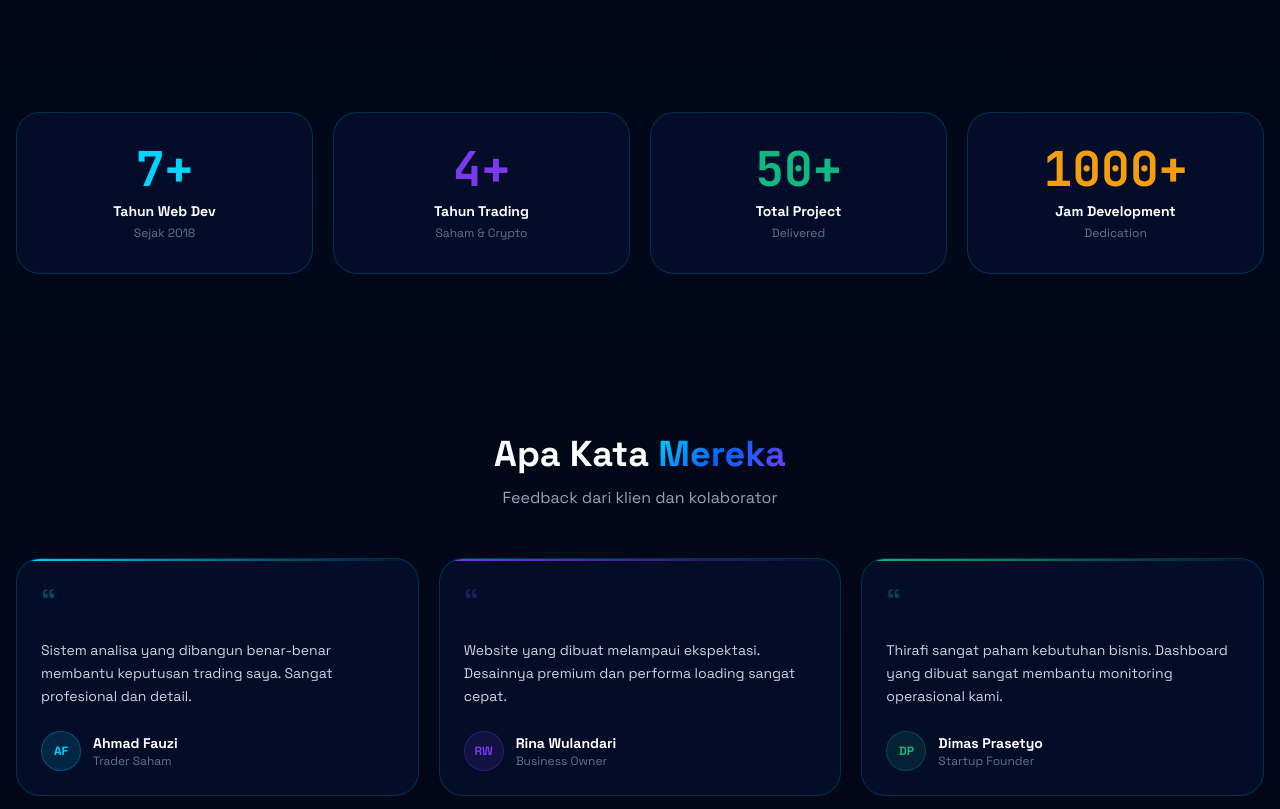
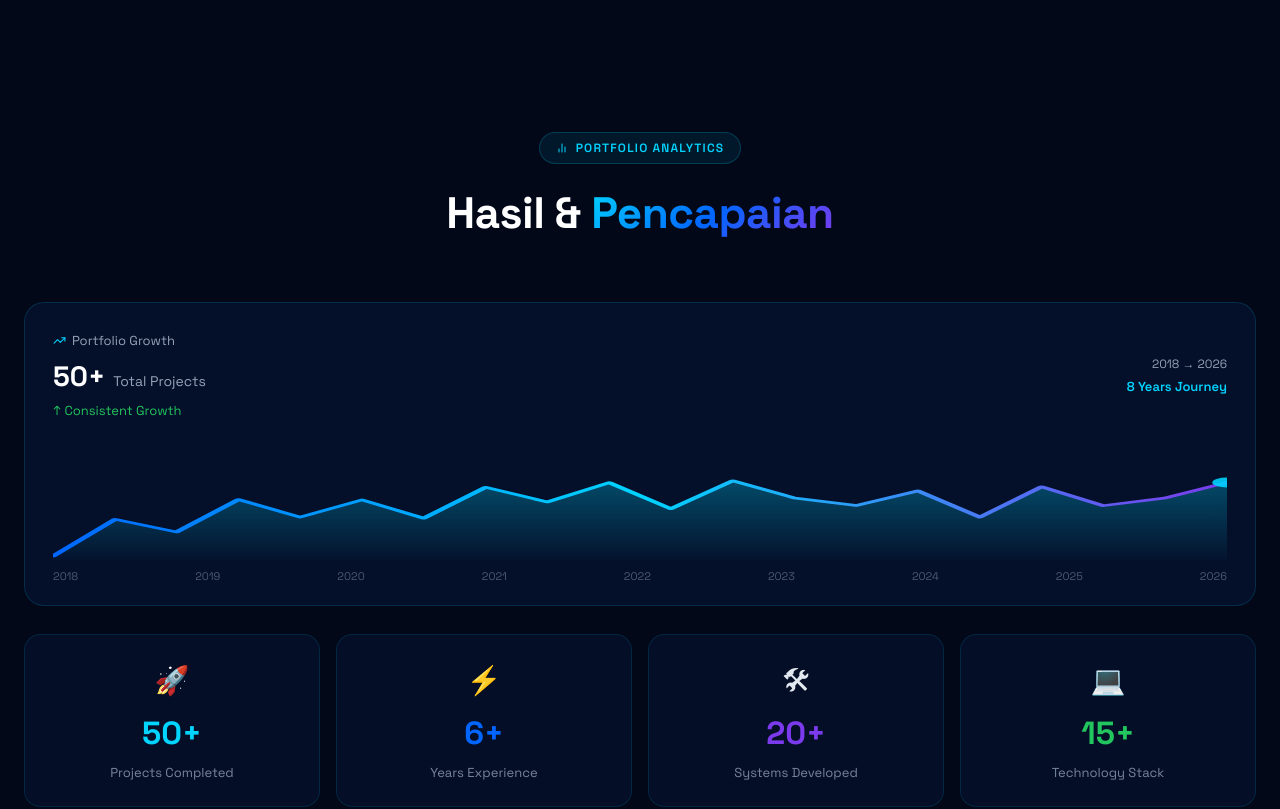
Before and after one commit to pediaboy/portofoliothoriq, a Next.js app: page / in a window 1280 px wide. Shown: the part 1820-2629 px from the top of the page. Built offline with nearby package versions, Linux system fonts and the light colour scheme.

Commit message:
redesign: premium dark blue SaaS portfolio UI

```diff
--- a/app/sections/StatsSection.tsx
+++ b/app/sections/StatsSection.tsx
@@ -1,97 +1,154 @@
 'use client'
-import { useRef, useEffect, useState } from 'react'
-import { motion, useInView } from 'framer-motion'
+import { useEffect, useRef, useState } from 'react'
+import { BarChart2, TrendingUp } from 'lucide-react'
 
-function Counter({ end, suffix, duration = 2000 }: { end: number; suffix: string; duration?: number }) {
+function useReveal() {
+  const ref = useRef<HTMLDivElement>(null)
+  const [visible, setVisible] = useState(false)
+  useEffect(() => {
+    const obs = new IntersectionObserver(([e]) => { if (e.isIntersecting) { setVisible(true); obs.disconnect() } }, { threshold: 0.1 })
+    if (ref.current) obs.observe(ref.current)
+    return () => obs.disconnect()
+  }, [])
+  return { ref, visible }
+}
+
+function Counter({ target, suffix = '', duration = 1800 }: { target: number, suffix?: string, duration?: number }) {
   const [count, setCount] = useState(0)
-  const ref = useRef(null)
-  const inView = useInView(ref, { once: true, amount: 0.3 })
+  const { ref, visible } = useReveal()
+  const started = useRef(false)
   useEffect(() => {
-    if (!inView) return
-    const startTime = Date.now()
-    const animate = () => {
-      const elapsed = Date.now() - startTime
-      const progress = Math.min(elapsed / duration, 1)
-      const eased = 1 - Math.pow(1 - progress, 3)
-      setCount(Math.floor(eased * end))
-      if (progress < 1) requestAnimationFrame(animate)
+    if (visible && !started.current) {
+      started.current = true
+      const start = Date.now()
+      const step = () => {
+        const elapsed = Date.now() - start
+        const progress = Math.min(elapsed / duration, 1)
+        const eased = 1 - Math.pow(1 - progress, 3)
+        setCount(Math.round(eased * target))
+        if (progress < 1) requestAnimationFrame(step)
+      }
+      requestAnimationFrame(step)
     }
-    requestAnimationFrame(animate)
-  }, [inView, end, duration])
+  }, [visible])
   return <span ref={ref}>{count}{suffix}</span>
 }
 
-const stats = [
-  { value: 7, suffix: '+', label: 'Tahun Web Dev', desc: 'Sejak 2018', color: '#00d4ff' },
-  { value: 4, suffix: '+', label: 'Tahun Trading', desc: 'Saham & Crypto', color: '#7c3aed' },
-  { value: 50, suffix: '+', label: 'Total Project', desc: 'Delivered', color: '#10b981' },
-  { value: 1000, suffix: '+', label: 'Jam Development', desc: 'Dedication', color: '#f59e0b' },
-]
+// Animated SVG chart (dummy, no API)
+function AnimatedChart() {
+  const [phase, setPhase] = useState(0)
+  useEffect(() => {
+    const id = setInterval(() => setPhase(p => (p + 1) % 100), 80)
+    return () => clearInterval(id)
+  }, [])
 
-const testimonials = [
-  { name: 'Ahmad Fauzi', role: 'Trader Saham', avatar: 'AF', text: 'Sistem analisa yang dibangun benar-benar membantu keputusan trading saya. Sangat profesional dan detail.', color: '#00d4ff' },
-  { name: 'Rina Wulandari', role: 'Business Owner', avatar: 'RW', text: 'Website yang dibuat melampaui ekspektasi. Desainnya premium dan performa loading sangat cepat.', color: '#7c3aed' },
-  { name: 'Dimas Prasetyo', role: 'Startup Founder', avatar: 'DP', text: 'Thirafi sangat paham kebutuhan bisnis. Dashboard yang dibuat sangat membantu monitoring operasional kami.', color: '#10b981' },
+  const basePoints = [10,45,30,60,40,55,35,65,50,70,45,75,60,55,72,48,80,62,70,85]
+  const w = 400, h = 120, n = basePoints.length
+  const pts = basePoints.map((y, i) => {
+    const wave = Math.sin((i / n + phase / 100) * Math.PI * 2) * 8
+    return { x: (i / (n-1)) * w, y: h - (y + wave) }
+  })
+  const d = pts.map((p, i) => `${i === 0 ? 'M' : 'L'}${p.x.toFixed(1)},${p.y.toFixed(1)}`).join(' ')
+  const area = `${d} L${w},${h} L0,${h} Z`
+
+  return (
+    <svg viewBox={`0 0 ${w} ${h}`} style={{ width: '100%', height: 120 }} preserveAspectRatio="none">
+      <defs>
+        <linearGradient id="chartGrad" x1="0" y1="0" x2="0" y2="1">
+          <stop offset="0%" stopColor="#00d4ff" stopOpacity="0.3" />
+          <stop offset="100%" stopColor="#00d4ff" stopOpacity="0.02" />
+        </linearGradient>
+        <linearGradient id="lineGrad" x1="0" y1="0" x2="1" y2="0">
+          <stop offset="0%" stopColor="#0066ff" />
+          <stop offset="50%" stopColor="#00d4ff" />
+          <stop offset="100%" stopColor="#7c3aed" />
+        </linearGradient>
+      </defs>
+      <path d={area} fill="url(#chartGrad)" />
+      <path d={d} fill="none" stroke="url(#lineGrad)" strokeWidth="2.5" strokeLinecap="round" strokeLinejoin="round" />
+      {/* Glowing dot at end */}
+      <circle cx={pts[pts.length-1].x} cy={pts[pts.length-1].y} r="5" fill="#00d4ff" opacity="0.9">
+        <animate attributeName="r" values="4;7;4" dur="2s" repeatCount="indefinite" />
+        <animate attributeName="opacity" values="0.9;0.4;0.9" dur="2s" repeatCount="indefinite" />
+      </circle>
+    </svg>
+  )
+}
+
+const statsData = [
+  { label: 'Projects Completed', val: 50, suffix: '+', icon: '🚀', color: '#00d4ff' },
+  { label: 'Years Experience', val: 6, suffix: '+', icon: '⚡', color: '#0066ff' },
+  { label: 'Systems Developed', val: 20, suffix: '+', icon: '🛠', color: '#7c3aed' },
+  { label: 'Technology Stack', val: 15, suffix: '+', icon: '💻', color: '#22c55e' },
 ]
 
 export default function StatsSection() {
+  const { ref, visible } = useReveal()
+
   return (
-    <>
-      <section className="relative py-20 overflow-hidden">
-        <div className="absolute inset-0 opacity-30"
-          style={{ background: 'linear-gradient(180deg, transparent, rgba(0,102,255,0.05), transparent)' }} />
-        <div className="max-w-7xl mx-auto px-4">
-          <div className="grid grid-cols-2 lg:grid-cols-4 gap-5">
-            {stats.map((stat, i) => (
-              <motion.div key={stat.label}
-                initial={{ opacity: 0, y: 30 }} whileInView={{ opacity: 1, y: 0 }}
-                viewport={{ once: true, amount: 0.3 }} transition={{ duration: 0.6, delay: i * 0.1 }}
-                className="glass-strong rounded-3xl p-6 sm:p-8 text-center neon-border hover:scale-105 transition-transform duration-300">
-                <div className="text-4xl sm:text-5xl font-black mb-2"
-                  style={{ color: stat.color, fontFamily: 'JetBrains Mono, monospace' }}>
-                  <Counter end={stat.value} suffix={stat.suffix} />
-                </div>
-                <div className="font-bold text-white text-sm mb-1">{stat.label}</div>
-                <div className="text-xs text-slate-500">{stat.desc}</div>
-              </motion.div>
-            ))}
+    <section id="experience" ref={ref} style={{ padding: '100px 24px', position: 'relative' }}>
+      <div style={{ maxWidth: 1280, margin: '0 auto' }}>
+        <div style={{ textAlign: 'center', marginBottom: 56, opacity: visible ? 1 : 0, transform: visible ? 'none' : 'translateY(24px)', transition: 'all 0.7s ease' }}>
+          <div className="section-label" style={{ display: 'inline-flex', justifyContent: 'center' }}>
+            <BarChart2 size={12} /> Portfolio Analytics
+          </div>
+          <h2 style={{ fontSize: 'clamp(28px,4vw,44px)', fontWeight: 800, color: '#fff', letterSpacing: '-0.5px' }}>
+            Hasil & <span className="gradient-text">Pencapaian</span>
+          </h2>
+        </div>
+
+        {/* Chart card */}
+        <div style={{
+          background: 'rgba(7,20,51,0.65)', border: '1px solid rgba(0,212,255,0.15)',
+          borderRadius: 20, padding: '28px 28px 20px', backdropFilter: 'blur(24px)',
+          marginBottom: 28,
+          opacity: visible ? 1 : 0, transform: visible ? 'none' : 'translateY(20px)', transition: 'all 0.8s ease',
+        }}>
+          <div style={{ display: 'flex', justifyContent: 'space-between', alignItems: 'center', marginBottom: 20 }}>
+            <div>
+              <div style={{ fontSize: 13, color: '#94a3b8', marginBottom: 4, display: 'flex', alignItems: 'center', gap: 6 }}>
+                <TrendingUp size={13} color="#00d4ff" /> Portfolio Growth
+              </div>
+              <div style={{ fontSize: 28, fontWeight: 800, color: '#fff' }}>
+                <Counter target={50} suffix="+" />
+                <span style={{ fontSize: 14, color: '#94a3b8', fontWeight: 400, marginLeft: 8 }}>Total Projects</span>
+              </div>
+              <div style={{ fontSize: 13, color: '#22c55e', marginTop: 4 }}>↑ Consistent Growth</div>
+            </div>
+            <div style={{ textAlign: 'right' }}>
+              <div style={{ fontSize: 12, color: '#94a3b8', marginBottom: 4 }}>2018 → 2026</div>
+              <div style={{ fontSize: 13, color: '#00d4ff', fontWeight: 600 }}>8 Years Journey</div>
+            </div>
+          </div>
+          <AnimatedChart />
+          {/* X labels */}
+          <div style={{ display: 'flex', justifyContent: 'space-between', marginTop: 8, fontSize: 11, color: 'rgba(148,163,184,0.5)' }}>
+            {['2018','2019','2020','2021','2022','2023','2024','2025','2026'].map(y => <span key={y}>{y}</span>)}
           </div>
         </div>
-      </section>
-      <section className="relative py-20">
-        <div className="max-w-7xl mx-auto px-4">
-          <motion.div initial={{ opacity: 0, y: 30 }} whileInView={{ opacity: 1, y: 0 }}
-            viewport={{ once: true, amount: 0.3 }} className="text-center mb-12">
-            <h2 className="text-3xl sm:text-4xl font-black text-white mb-3">
-              Apa Kata <span className="gradient-text">Mereka</span>
-            </h2>
-            <p className="text-slate-400">Feedback dari klien dan kolaborator</p>
-          </motion.div>
-          <div className="grid grid-cols-1 md:grid-cols-3 gap-5">
-            {testimonials.map((t, i) => (
-              <motion.div key={t.name}
-                initial={{ opacity: 0, y: 30 }} whileInView={{ opacity: 1, y: 0 }}
-                viewport={{ once: true, amount: 0.2 }} transition={{ duration: 0.6, delay: i * 0.1 }}
-                className="glass-strong rounded-3xl p-6 neon-border relative overflow-hidden">
-                <div className="absolute top-0 left-0 w-full h-0.5"
-                  style={{ background: `linear-gradient(90deg, ${t.color}, transparent)` }} />
-                <div className="text-4xl mb-4 opacity-30" style={{ color: t.color }}>&ldquo;</div>
-                <p className="text-slate-300 text-sm leading-relaxed mb-6">{t.text}</p>
-                <div className="flex items-center gap-3">
-                  <div className="w-10 h-10 rounded-full flex items-center justify-center text-xs font-black"
-                    style={{ background: `${t.color}20`, color: t.color, border: `1px solid ${t.color}40` }}>
-                    {t.avatar}
-                  </div>
-                  <div>
-                    <p className="font-bold text-white text-sm">{t.name}</p>
-                    <p className="text-xs text-slate-500">{t.role}</p>
-                  </div>
-                </div>
-              </motion.div>
-            ))}
-          </div>
+
+        {/* Stats grid */}
+        <div style={{ display: 'grid', gridTemplateColumns: 'repeat(4,1fr)', gap: 16 }} className="stats4-grid">
+          {statsData.map((s, i) => (
+            <div key={i} style={{
+              background: 'rgba(7,20,51,0.6)', border: '1px solid rgba(0,212,255,0.12)',
+              borderRadius: 16, padding: '24px 20px', backdropFilter: 'blur(16px)',
+              textAlign: 'center',
+              opacity: visible ? 1 : 0, transform: visible ? 'none' : 'translateY(20px)',
+              transition: `all 0.7s ease ${i * 0.1}s`,
+            }}
+            onMouseEnter={e => { (e.currentTarget as HTMLElement).style.borderColor = `${s.color}50`; (e.currentTarget as HTMLElement).style.transform = 'translateY(-4px)' }}
+            onMouseLeave={e => { (e.currentTarget as HTMLElement).style.borderColor = 'rgba(0,212,255,0.12)'; (e.currentTarget as HTMLElement).style.transform = 'none' }}>
+              <div style={{ fontSize: 28, marginBottom: 8 }}>{s.icon}</div>
+              <div style={{ fontSize: 32, fontWeight: 900, color: s.color }}>
+                <Counter target={s.val} suffix={s.suffix} />
+              </div>
+              <div style={{ fontSize: 13, color: 'rgba(148,163,184,0.8)', marginTop: 6 }}>{s.label}</div>
+            </div>
+          ))}
         </div>
-      </section>
-    </>
+      </div>
+      <style>{`@media(max-width:640px){.stats4-grid{grid-template-columns:repeat(2,1fr)!important}}`}</style>
+    </section>
   )
 }
```
